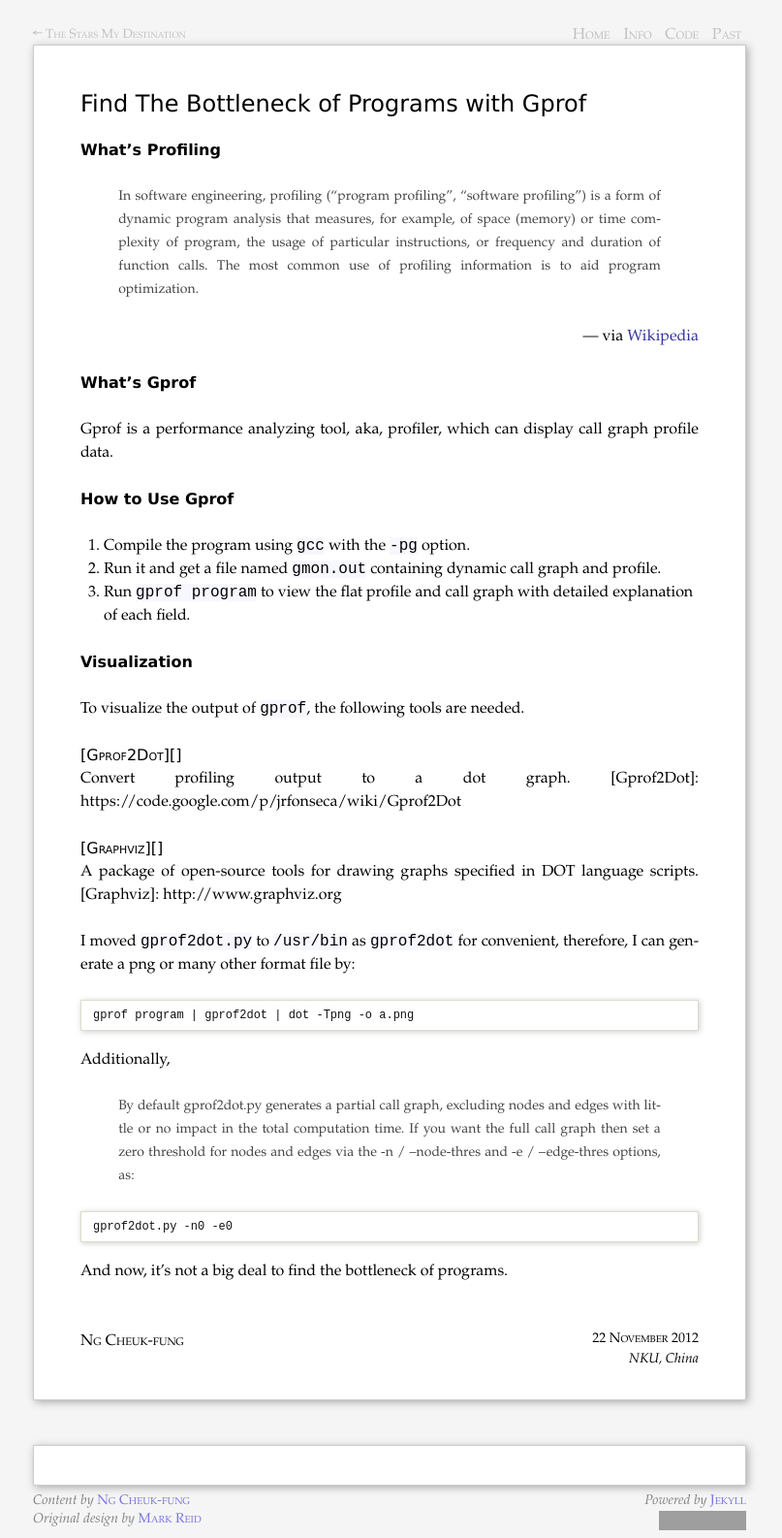
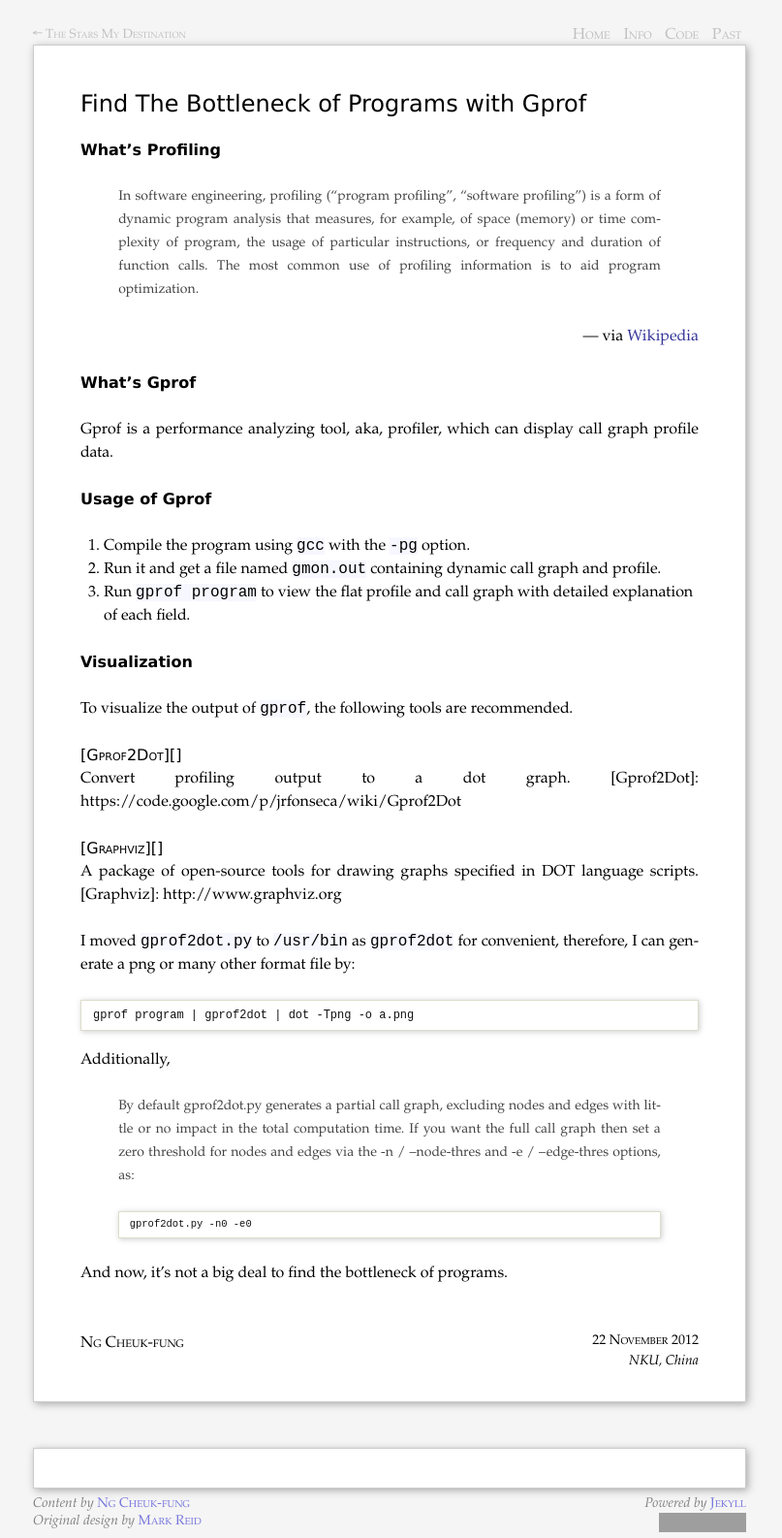
Before and after one commit to cheuk-fung/cheuk-fung.github.io, a Jekyll site: the page built from computer-matters/_posts/2012-11-22-find-the-bottleneck-of-programs-with-gprof.markdown, in a window 1280 px wide. Shown: the whole page at 97% size, without its empty margins (238-1045 px from the left). Built offline with Jekyll 4.4.1, drawn with Linux system fonts in a browser that asks for light colours; Markdown is read by kramdown in place of the engine named in the settings; comment, search, counter and statistics services are not loaded; grey boxes are pictures that could not be loaded.

Commit message:
find the bottleneck of programs with gprof

```diff
--- a/computer-matters/_posts/2012-11-22-find-the-bottleneck-of-programs-with-gprof.markdown
+++ b/computer-matters/_posts/2012-11-22-find-the-bottleneck-of-programs-with-gprof.markdown
@@ -29,8 +29,8 @@ Gprof is a performance analyzing tool, aka, profiler, which can display
 call graph profile data.
 
 
-How to Use Gprof
-----------------
+Usage of Gprof
+--------------
 
 1. Compile the program using `gcc` with the `-pg` option.
 2. Run it and get a file named `gmon.out` containing dynamic call graph
@@ -42,7 +42,7 @@ How to Use Gprof
 Visualization
 -------------
 
-To visualize the output of `gprof`, the following tools are needed.
+To visualize the output of `gprof`, the following tools are recommended.
 
 ### [Gprof2Dot][] ###
 Convert profiling output to a dot graph.
@@ -66,6 +66,6 @@ Additionally,
 > nodes and edges via the -n / --node-thres and -e / --edge-thres
 > options, as:
 
-    gprof2dot.py -n0 -e0
+>     gprof2dot.py -n0 -e0
 
 And now, it's not a big deal to find the bottleneck of programs.
```
